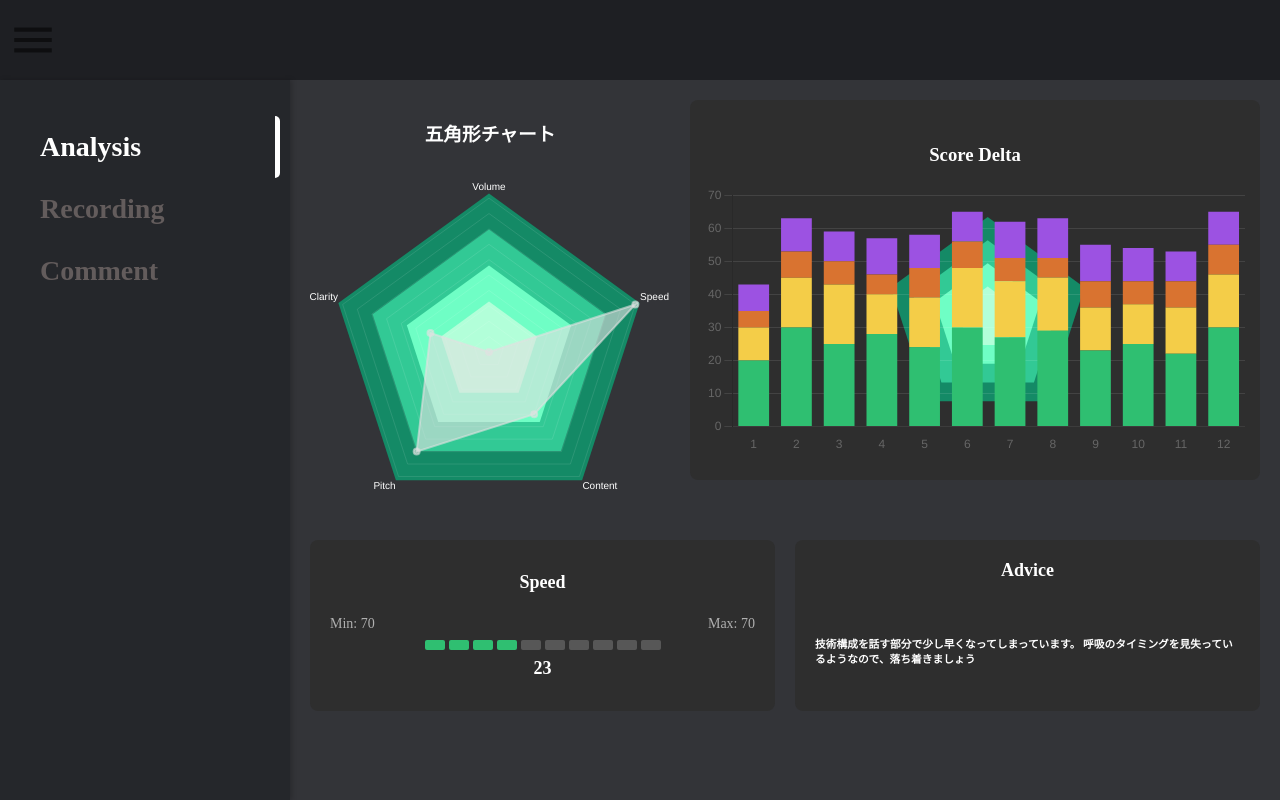
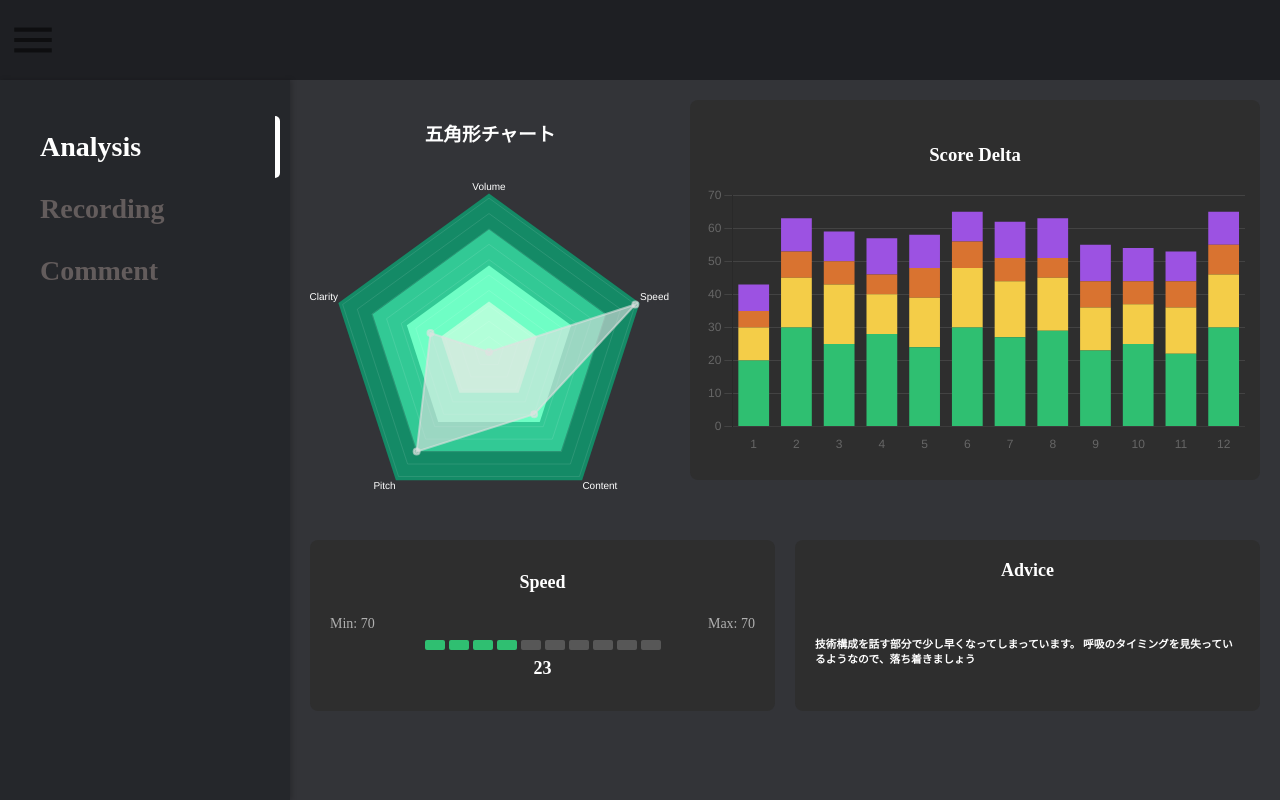
Before and after one commit to ko-tarou/PresentsAI-Main, a Next.js app: page /AnalysisPage in a window 1280 px wide. Built offline with nearby package versions, Linux system fonts and the light colour scheme.

Commit message:
fix 他のグラフにも影響が出てたのを修正 ・scoredeltaの背景にも五角形が出てた ・プラグインIDを別に登録することで解決した

```diff
--- a/src/pages/AnalysisPage/graph/RadarChart.js
+++ b/src/pages/AnalysisPage/graph/RadarChart.js
@@ -11,41 +11,35 @@ import {
 // 必要なコンポーネントを登録
 ChartJS.register(RadialLinearScale, PointElement, LineElement, Filler, Tooltip);
 
-export default function RadarChartWithMultiLayerBackground({
-	backgroundColors = ["#148A66", "#32C995", "#6FFEC5", "#B2FFD9"], // 外側から内側への背景色
-	radiusScales = [0.88, 0.68, 0.48, 0.28], // 外側から内側への五角形のサイズ
-	centerOffsetX = -1,
-	centerOffsetY = 8,
-}) {
-	const data = {
-		labels: ["Volume", "Speed", "Content", "Pitch", "Clarity"],
-		datasets: [
-			{
-				label: "Score",
-				data: [20, 30, 25, 28, 24],
-				backgroundColor: "rgba(225,225, 225, 0.6)",
-				borderColor: "rgba(225,225, 225, 0.6)",
-				borderWidth: 2,
-				pointBackgroundColor: "rgba(225,225, 225, 0.6)",
-			},
-		],
-	};
-
-	const options = {
-		plugins: {
-			customBackgroundPlugin: {
+// カスタムプラグインを登録
+ChartJS.register({
 	id: "customBackgroundPlugin",
 	beforeDraw(chart) {
-					const {
-						ctx,
-						chartArea: { width, height, left, top },
-					} = chart;
-					const centerX = left + width / 2 + centerOffsetX;
-					const centerY = top + height / 2 + centerOffsetY;
-					const labelsCount = data.labels.length;
+		const { ctx, chartArea } = chart;
+
+		// chartArea または customBackgroundPlugin が存在しない場合は描画をスキップ
+		if (!chartArea || !chart.options.plugins.customBackgroundPlugin) return;
+
+		const { width, height, left, top } = chartArea;
+
+		// centerOffsetX と centerOffsetY に基づいて中心位置を調整
+		const pluginOptions = chart.options.plugins.customBackgroundPlugin;
+		const centerX = left + width / 2 + (pluginOptions.centerOffsetX || 0);
+		const centerY = top + height / 2 + (pluginOptions.centerOffsetY || 0);
+
+		// プラグインのプロパティを取得
+		const { radiusScales, backgroundColors } = pluginOptions;
+
+		// radiusScales と backgroundColors の長さを確認
+		if (!radiusScales || !backgroundColors || radiusScales.length !== backgroundColors.length) {
+			console.error("Invalid plugin options: radiusScales and backgroundColors must be arrays of the same length.");
+			return;
+		}
+
+		const labelsCount = chart.data.labels.length;
 		const startAngle = -Math.PI / 2;
 
-					// 背景の五角形を描画する関数
+		// 五角形を描画する関数
 		const drawPentagon = (radius, color) => {
 			ctx.save();
 			ctx.fillStyle = color;
@@ -62,13 +56,42 @@ export default function RadarChartWithMultiLayerBackground({
 			ctx.restore();
 		};
 
-					// 4重の五角形を順番に描画（外側から内側へ）
+		// 外側から内側への順に描画
 		radiusScales.forEach((scale, index) => {
 			const radius = (Math.min(width, height) / 2) * scale;
 			const color = backgroundColors[index];
 			drawPentagon(radius, color);
 		});
 	},
+});
+
+export default function RadarChartWithMultiLayerBackground({
+	backgroundColors = ["#148A66", "#32C995", "#6FFEC5", "#B2FFD9"], // 外側から内側への背景色
+	radiusScales = [0.88, 0.68, 0.48, 0.28], // 外側から内側への五角形のサイズ
+	centerOffsetX = -1, // X方向のオフセット
+	centerOffsetY = 8, // Y方向のオフセット
+}) {
+	const data = {
+		labels: ["Volume", "Speed", "Content", "Pitch", "Clarity"],
+		datasets: [
+			{
+				label: "Score",
+				data: [20, 30, 25, 28, 24],
+				backgroundColor: "rgba(225, 225, 225, 0.6)",
+				borderColor: "rgba(225, 225, 225, 0.6)",
+				borderWidth: 2,
+				pointBackgroundColor: "rgba(225, 225, 225, 0.6)",
+			},
+		],
+	};
+
+	const options = {
+		plugins: {
+			customBackgroundPlugin: {
+				backgroundColors: backgroundColors,
+				radiusScales: radiusScales,
+				centerOffsetX: centerOffsetX, // オフセットをプラグインに渡す
+				centerOffsetY: centerOffsetY,
 			},
 		},
 		scales: {
@@ -81,13 +104,6 @@ export default function RadarChartWithMultiLayerBackground({
 		},
 	};
 
-	ChartJS.register({
-		id: "customBackgroundPlugin",
-		beforeDraw(chart) {
-			options.plugins.customBackgroundPlugin.beforeDraw(chart);
-		},
-	});
-
 	return (
 		<div style={{ width: "400px", height: "400px" }}>
 			<h3 style={{ textAlign: "center", color: "white" }}>五角形チャート</h3>
```
Lines whose indentation alone changed are shown as unchanged.
